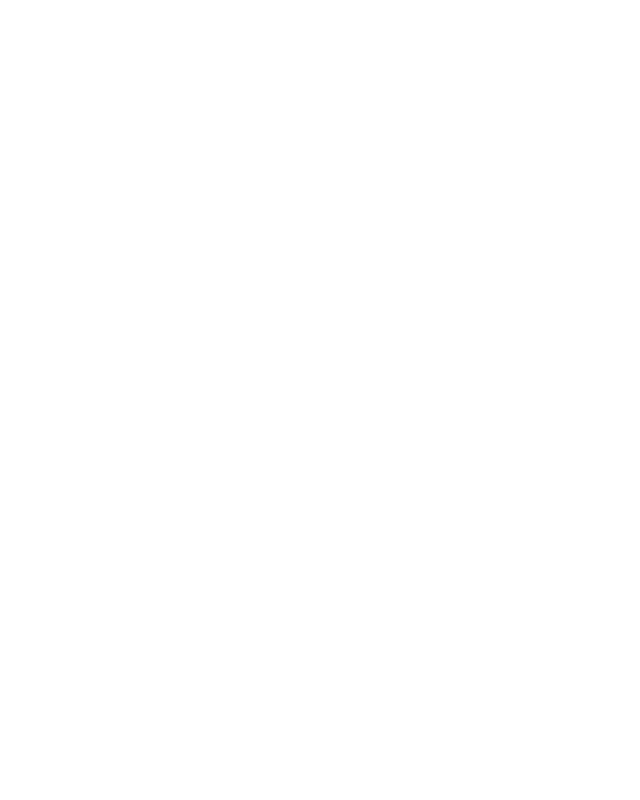
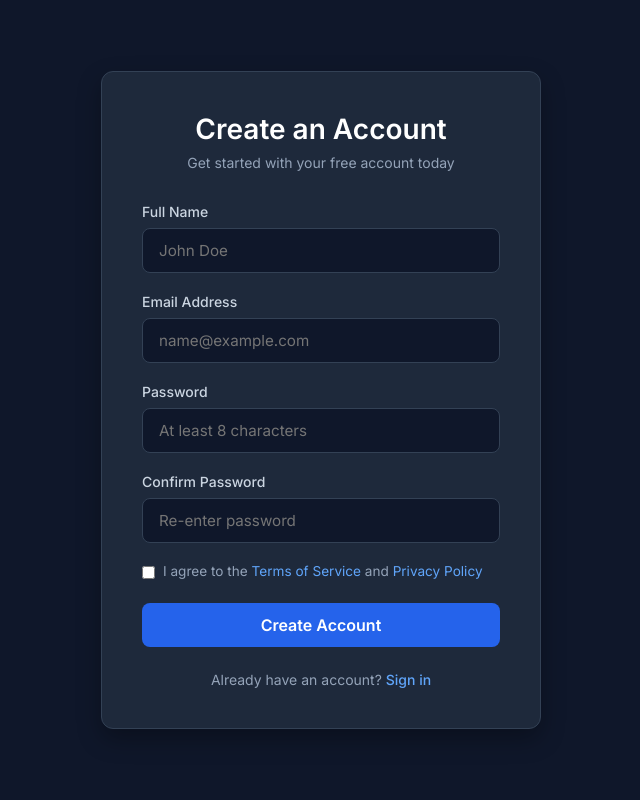
Before and after one commit to zomif/Online-Restaurant, a Flask app: page /auth/register in a window 1280 px wide. Before the commit the part shown is empty. Shown: the whole page, without its empty margins (319-959 px from the left). Run offline with Flask 3, Linux system fonts and the light colour scheme.

Commit message:
Update register.html

```diff
--- a/templates/auth/register.html
+++ b/templates/auth/register.html
@@ -2,9 +2,182 @@
 <html lang="en">
 <head>
     <meta charset="UTF-8">
-    <title>Title</title>
+    <meta name="viewport" content="width=device-width, initial-scale=1.0">
+    <title>Create Account</title>
+    <link href="https://fonts.googleapis.com/css2?family=Inter:wght@400;500;600&display=swap" rel="stylesheet">
+    <style>
+        * {
+            box-sizing: border-box;
+            margin: 0;
+            padding: 0;
+            font-family: 'Inter', sans-serif;
+        }
+
+        body {
+            background-color: #0f172a;
+            color: #f8fafc;
+            display: flex;
+            align-items: center;
+            justify-content: center;
+            min-height: 100vh;
+            padding: 1.5rem 0;
+        }
+
+        .register-card {
+            background-color: #1e293b;
+            padding: 2.5rem;
+            border-radius: 12px;
+            box-shadow: 0 10px 25px rgba(0, 0, 0, 0.3);
+            width: 100%;
+            max-width: 440px;
+            border: 1px solid #334155;
+        }
+
+        .register-header {
+            margin-bottom: 2rem;
+            text-align: center;
+        }
+
+        .register-header h1 {
+            font-size: 1.75rem;
+            font-weight: 600;
+            color: #ffffff;
+            margin-bottom: 0.5rem;
+        }
+
+        .register-header p {
+            color: #94a3b8;
+            font-size: 0.875rem;
+        }
+
+        .form-group {
+            margin-bottom: 1.25rem;
+        }
+
+        .form-group label {
+            display: block;
+            font-size: 0.875rem;
+            font-weight: 500;
+            margin-bottom: 0.5rem;
+            color: #cbd5e1;
+        }
+
+        .form-group input {
+            width: 100%;
+            padding: 0.75rem 1rem;
+            border-radius: 8px;
+            border: 1px solid #334155;
+            background-color: #0f172a;
+            color: #ffffff;
+            font-size: 0.95rem;
+            outline: none;
+            transition: border-color 0.2s, box-shadow 0.2s;
+        }
+
+        .form-group input:focus {
+            border-color: #3b82f6;
+            box-shadow: 0 0 0 3px rgba(59, 130, 246, 0.2);
+        }
+
+        .terms-group {
+            display: flex;
+            align-items: flex-start;
+            gap: 0.5rem;
+            margin-bottom: 1.5rem;
+            font-size: 0.85rem;
+            color: #94a3b8;
+        }
+
+        .terms-group input {
+            margin-top: 0.2rem;
+            accent-color: #3b82f6;
+        }
+
+        .terms-group a {
+            color: #60a5fa;
+            text-decoration: none;
+        }
+
+        .terms-group a:hover {
+            text-decoration: underline;
+        }
+
+        .btn-submit {
+            width: 100%;
+            padding: 0.75rem;
+            border: none;
+            border-radius: 8px;
+            background-color: #2563eb;
+            color: #ffffff;
+            font-size: 1rem;
+            font-weight: 600;
+            cursor: pointer;
+            transition: background-color 0.2s;
+        }
+
+        .btn-submit:hover {
+            background-color: #1d4ed8;
+        }
+
+        .login-link {
+            text-align: center;
+            margin-top: 1.5rem;
+            font-size: 0.875rem;
+            color: #94a3b8;
+        }
+
+        .login-link a {
+            color: #60a5fa;
+            text-decoration: none;
+            font-weight: 500;
+        }
+
+        .login-link a:hover {
+            text-decoration: underline;
+        }
+    </style>
 </head>
 <body>
 
+    <div class="register-card">
+        <div class="register-header">
+            <h1>Create an Account</h1>
+            <p>Get started with your free account today</p>
+        </div>
+
+        <form action="/register" method="POST">
+            <div class="form-group">
+                <label for="username">Full Name</label>
+                <input type="text" id="username" name="username" placeholder="John Doe" required>
+            </div>
+
+            <div class="form-group">
+                <label for="email">Email Address</label>
+                <input type="email" id="email" name="email" placeholder="name@example.com" required>
+            </div>
+
+            <div class="form-group">
+                <label for="password">Password</label>
+                <input type="password" id="password" name="password" placeholder="At least 8 characters" minlength="8" required>
+            </div>
+
+            <div class="form-group">
+                <label for="confirm_password">Confirm Password</label>
+                <input type="password" id="confirm_password" name="confirm_password" placeholder="Re-enter password" minlength="8" required>
+            </div>
+
+            <div class="terms-group">
+                <input type="checkbox" id="terms" name="terms" required>
+                <label for="terms">I agree to the <a href="#">Terms of Service</a> and <a href="#">Privacy Policy</a></label>
+            </div>
+
+            <button type="submit" class="btn-submit">Create Account</button>
+        </form>
+
+        <div class="login-link">
+            Already have an account? <a href="/auth/login">Sign in</a>
+        </div>
+    </div>
+
 </body>
 </html>
```
